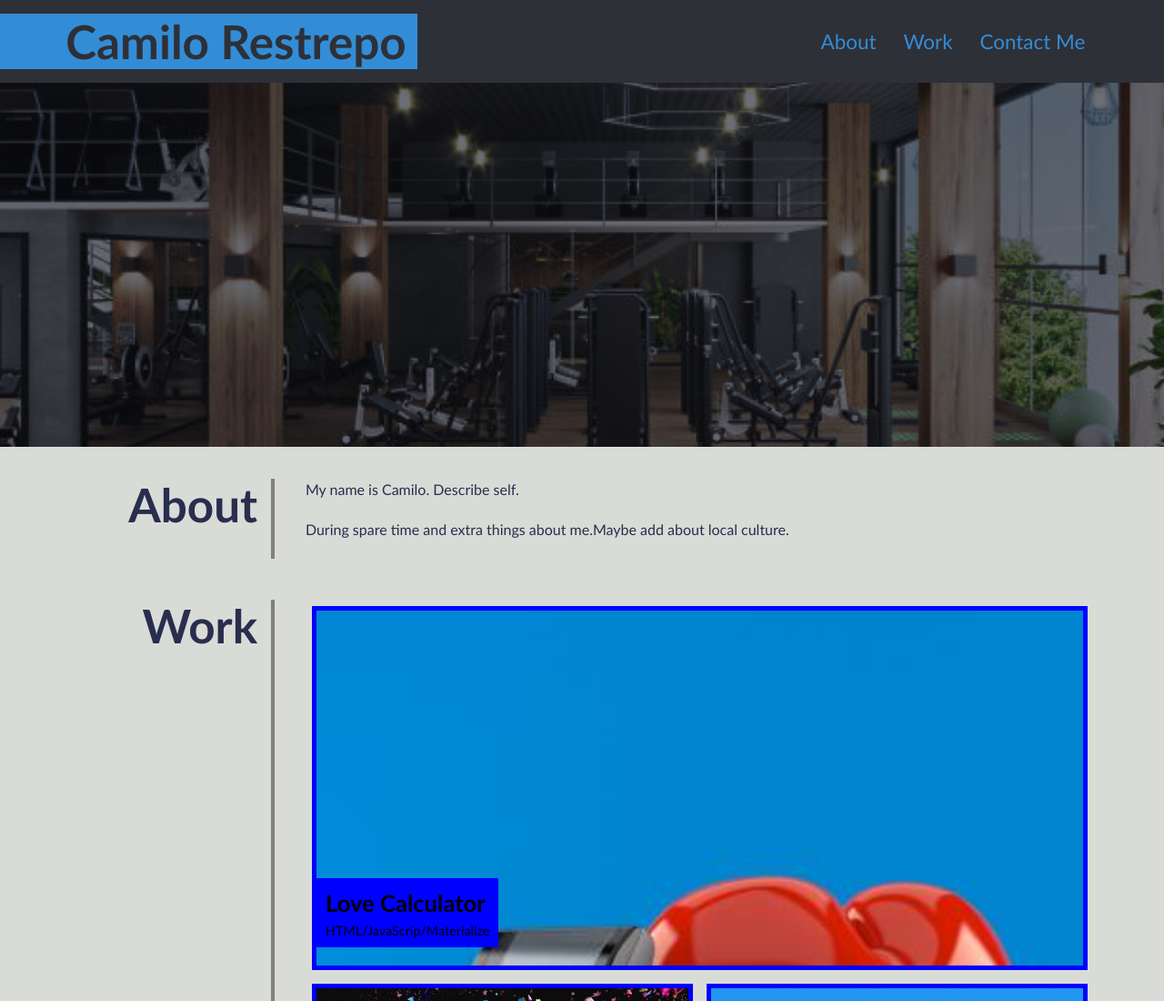
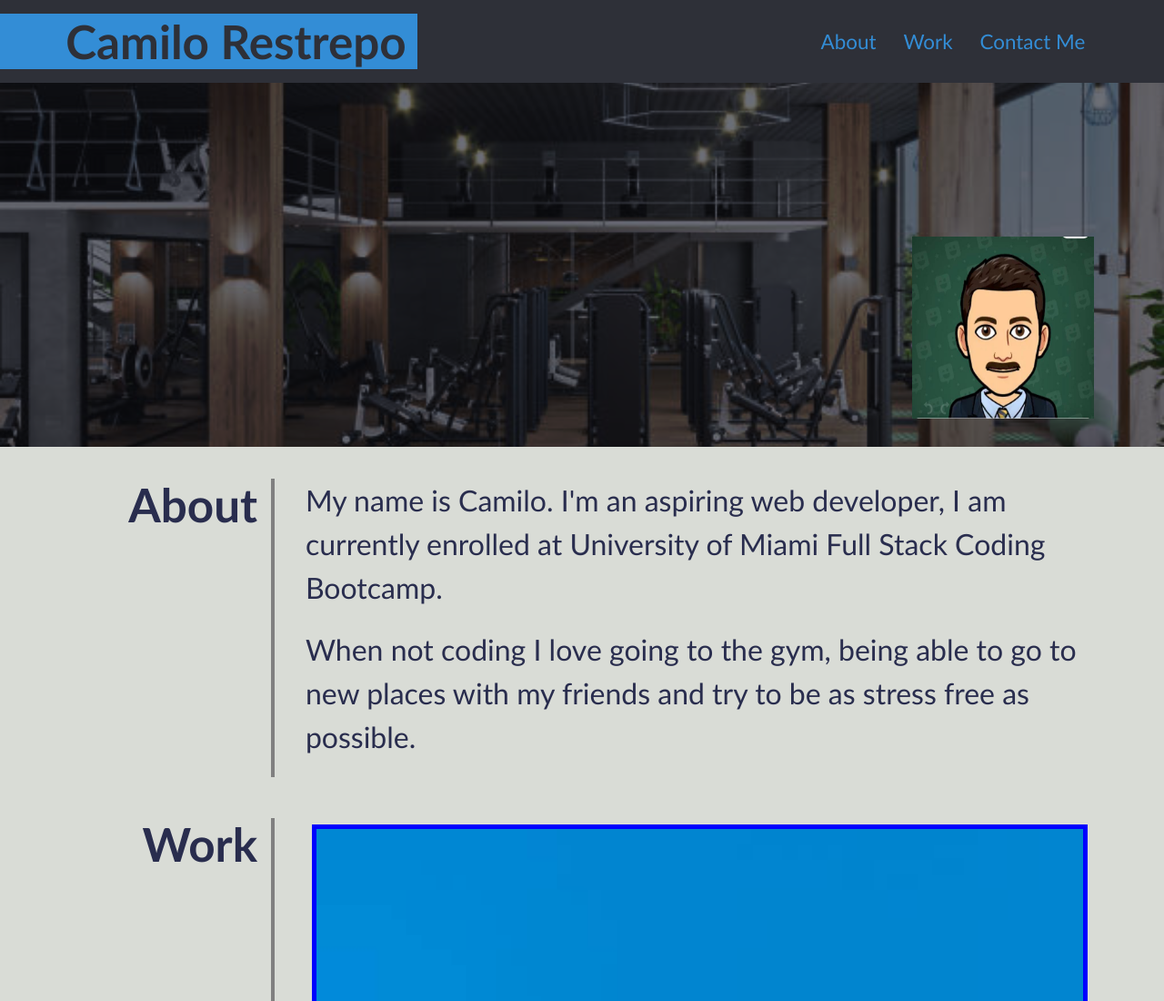
Before and after one commit to MiloRestrepo/Camilo-Restrepo-Portfolio, a plain HTML site: page index.html in a window 1280 px wide. Shown: the top 1100 px of the page at 91% size. Drawn offline with Linux system fonts and the light colour scheme.

Commit message:
added avatar and finished bio

```diff
--- a/assets/css/style.css
+++ b/assets/css/style.css
@@ -128,6 +128,7 @@ flex: 0 0 77%;
 
 .page-section p {
 margin-bottom: 20px;
+font-size: 2rem;
 }
 
 .flex-section {
--- a/index.html
+++ b/index.html
@@ -27,8 +27,10 @@
     </header>
     <!--hero-->
     <div class="hero">
-
-    </div>
+        <div>
+            <img src="./assets/images/avatar.jpg" width ="200" height="200" border-radius = "25px" alt = "avatar of young male">
+        </div>
+        </div>
     <!--main content-->
     <main class="content">
 
@@ -38,10 +40,10 @@
             <h2>About</h2>
             <div>
                 <p>
-                    My name is Camilo. Describe self.
+                    My name is Camilo. I'm an aspiring web developer, I am currently enrolled at University of Miami Full Stack Coding Bootcamp.
                 </p>
                 <p>
-                    During spare time and extra things about me.Maybe add about local culture.
+                    When not coding I love going to the gym, being able to go to new places with my friends and try to be as stress free as possible.
                 </p>
             </div>
 
```
Also changed, not shown: assets/images/avatar.jpg (added).
